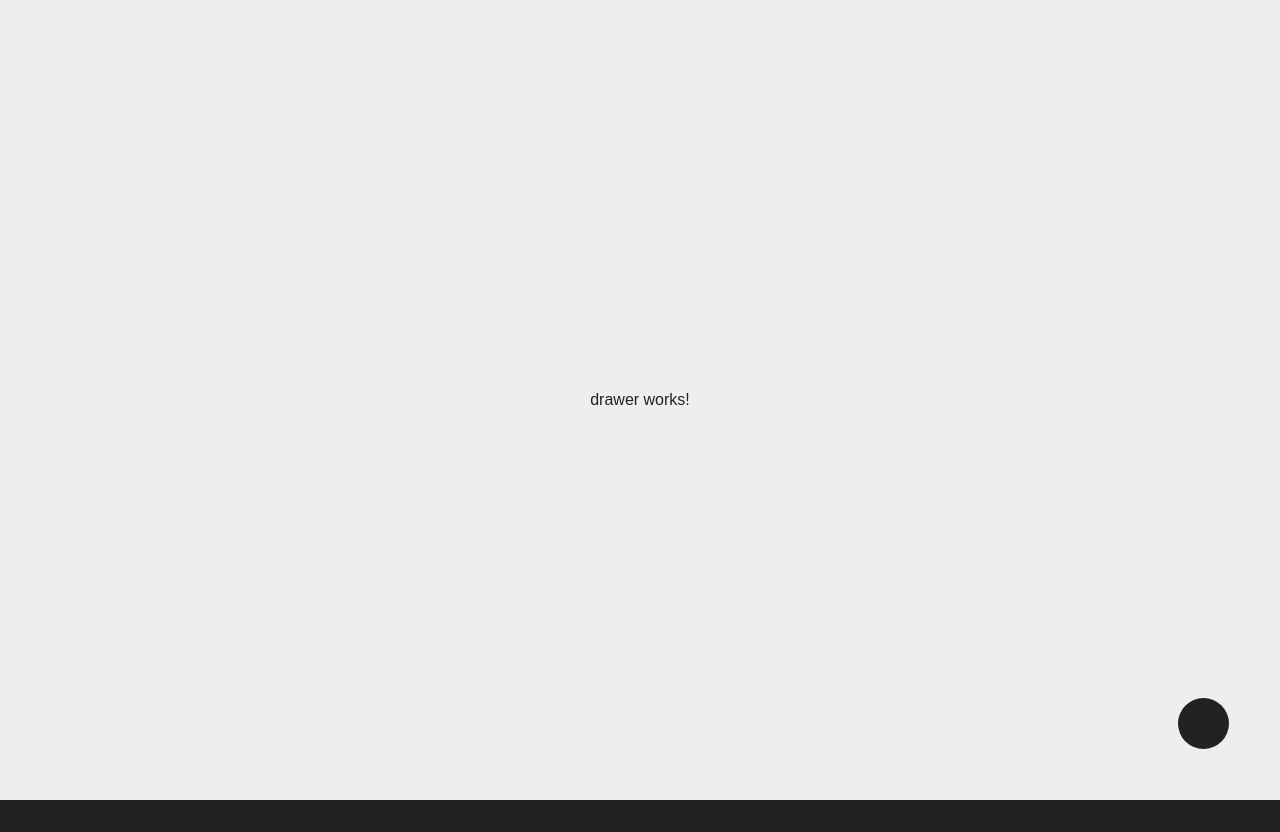
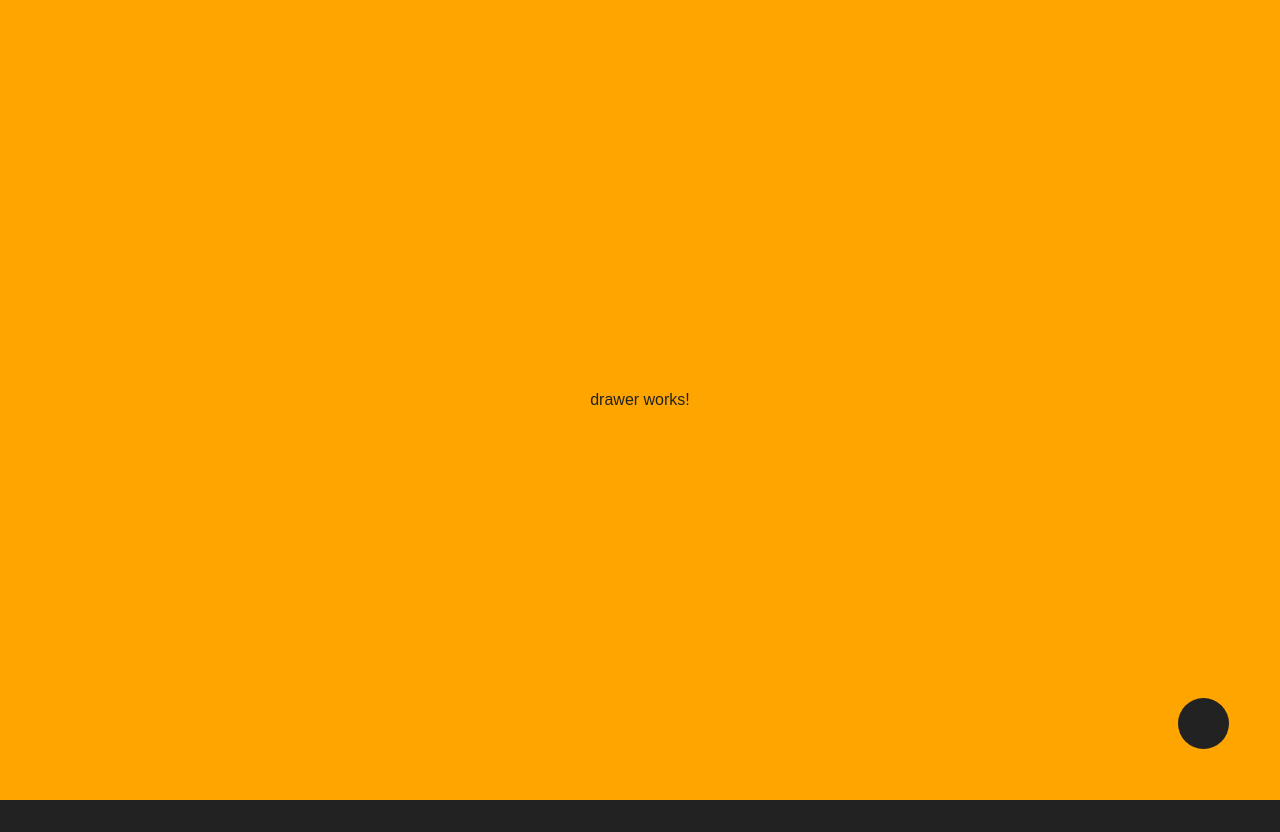
Before and after one commit to Milldrew/DATA_STRUCTURES_ALGORITHMS, an Angular app: page / in a window 1280 px wide. Shown: the top 832 px of the page. Built offline with nearby package versions, Linux system fonts and the light colour scheme.

Commit message:
📅  | Sun Apr  3 11:50:35 MDT 2022

```diff
--- a/src/app/app.component.html
+++ b/src/app/app.component.html
@@ -1,3 +1,3 @@
 <h1>Data Structures And Algorithms</h1>
-<app-drawer> </app-drawer>
+<app-drawer [ngStyle]="drawerStyles"> </app-drawer>
 <div class="fab" (click)="toggleDrawer()"></div>
--- a/src/app/app.component.ts
+++ b/src/app/app.component.ts
@@ -6,8 +6,18 @@ import { Component } from '@angular/core';
   styleUrls: ['./app.component.css'],
 })
 export class AppComponent {
+  isOpen = false;
+  drawerStyles: any = {
+    'background-color': this.isOpen ? 'red' : 'orange',
+  };
   title = 'DATA_STRUCTURES_ALGORITHMS';
+
   toggleDrawer() {
-    console.log('drawer toggle');
+    this.isOpen = !this.isOpen;
+    console.log(this.isOpen);
+    this.drawerStyles = {
+      'background-color': this.isOpen ? 'red' : 'orange',
+      transform: this.isOpen ? 'translate(100%, 0%)' : 'translate(0%, 0%)',
+    };
   }
 }
```
